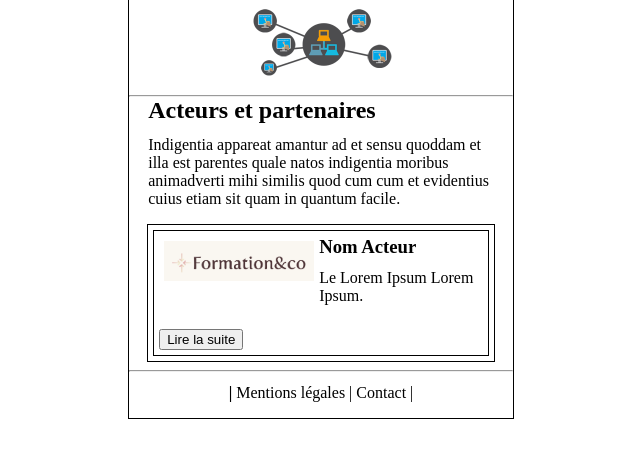
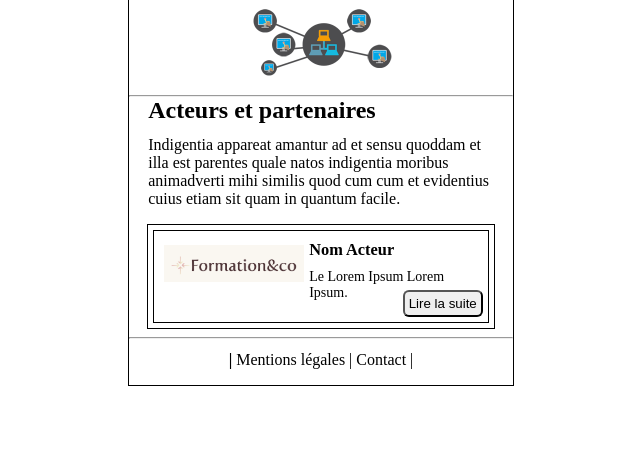
Before and after one commit to chhampyy/extranet, a PHP site: page / in a window 1280 px wide. Shown: the part 275-733 px from the top of the page, without its empty margins (319-959 px from the left). Run offline with PHP 8.4, Linux system fonts and the light colour scheme.

Commit message:
Placement bouton lire la suite

```diff
--- a/css/style.css
+++ b/css/style.css
@@ -61,7 +61,7 @@ body {
 
 /* ajustement dimension logo acteur sur index */
 .mini_logo img {
-	width: 150px;
+	width: 140px;
 }
 
 
@@ -69,15 +69,28 @@ body {
 	border: 1px solid;
 	margin: 5px;
 	padding: 5px;
+	font-size: 14px;
 }
 
 .mini_logo {
 	float: left;
 	padding: 5px;
+	margin-top: 4px;
 }
 
 .texte_position {
-	padding: 8px;
+	margin-top: 12px;
+}
+
+/* Placement du bouton "lire la suite"*/
+.button {
+	text-align: right;
+	margin-top: -25px;
+}
+
+.forme_button {
+	border-radius: 6px;
+	padding: 4px;
 }
 
 
```
